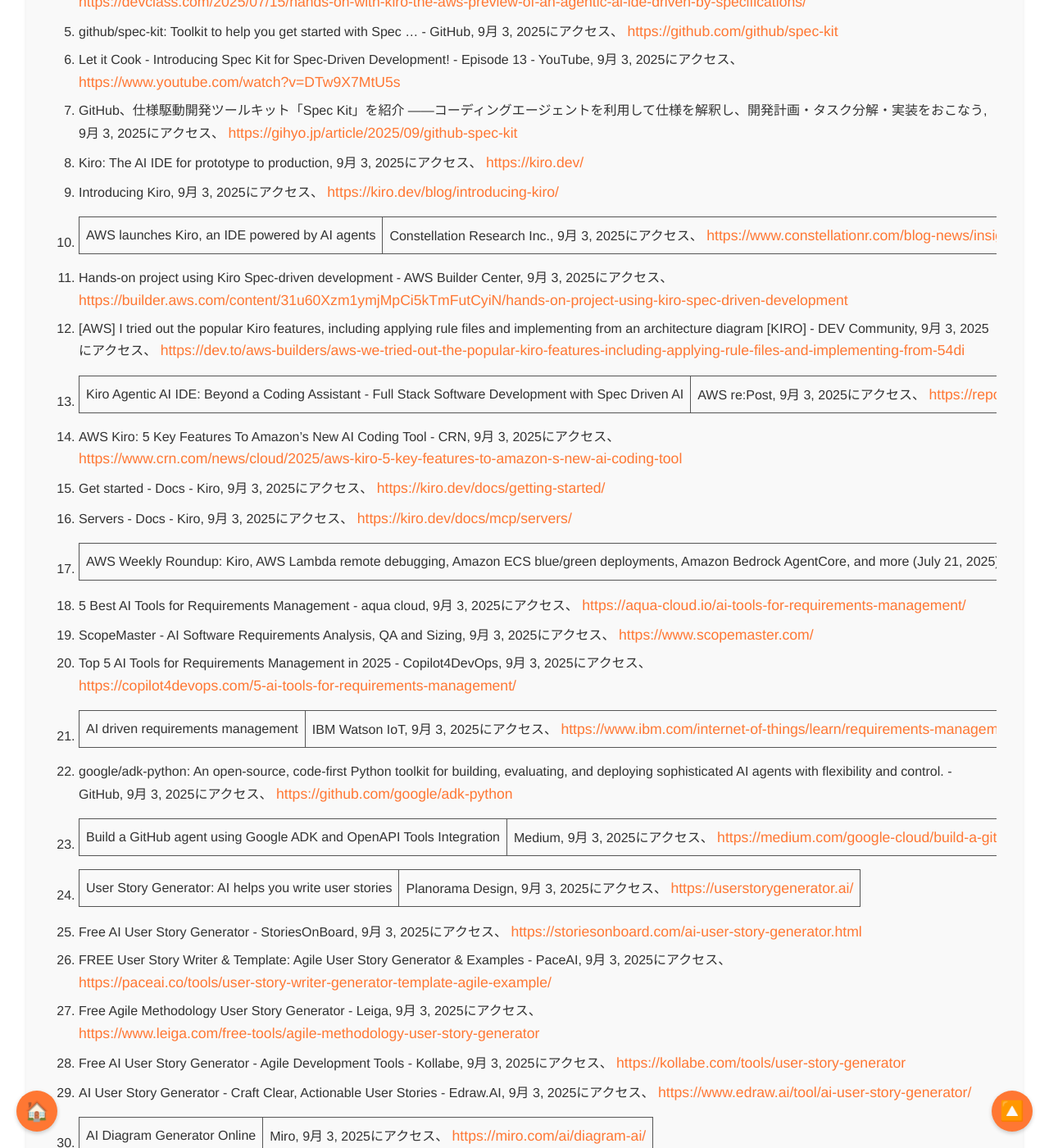
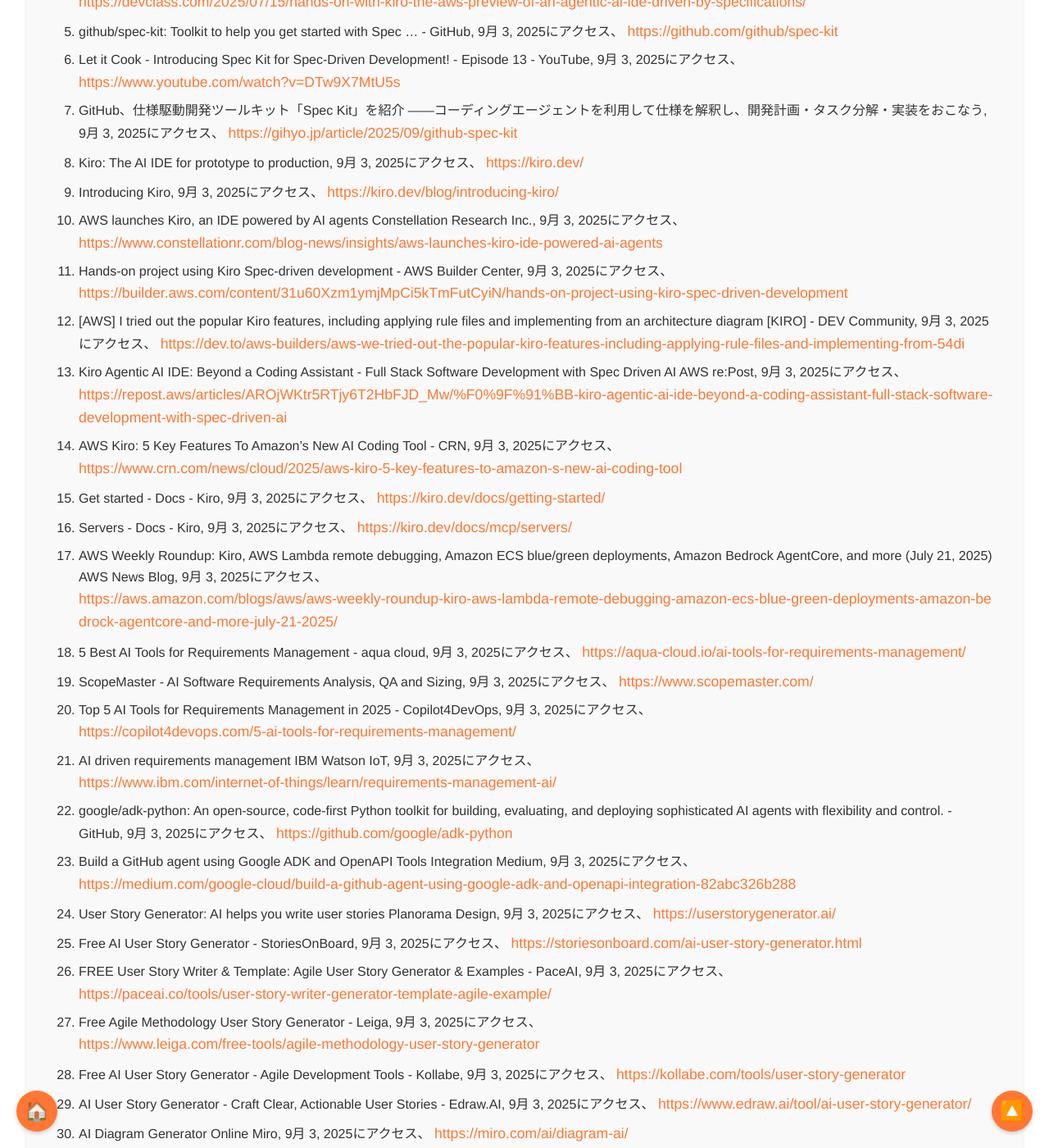
Before and after one commit to aegisfleet/share-deepresearch, a Jekyll site: the page built from _topics/github-spec-kit-vs-aws-kiro/index.md, in a window 1280 px wide and 1400 px high, scrolled down 9456 px. Shown: the whole window at 82% size. Built offline with Jekyll 4.4.1, drawn with Linux system fonts in a browser that asks for light colours; some of the changed text lies outside the part shown.

Commit message:
Auto update files

```diff
--- a/_topics/github-spec-kit-vs-aws-kiro/index.md
+++ b/_topics/github-spec-kit-vs-aws-kiro/index.md
@@ -218,29 +218,29 @@ Spec KitとKiroの登場は、ソフトウェアエンジニアリングにお
 7. GitHub、仕様駆動開発ツールキット「Spec Kit」を紹介 ——コーディングエージェントを利用して仕様を解釈し、開発計画・タスク分解・実装をおこなう, 9月 3, 2025にアクセス、 [https://gihyo.jp/article/2025/09/github-spec-kit](https://gihyo.jp/article/2025/09/github-spec-kit)
 8. Kiro: The AI IDE for prototype to production, 9月 3, 2025にアクセス、 [https://kiro.dev/](https://kiro.dev/)
 9. Introducing Kiro, 9月 3, 2025にアクセス、 [https://kiro.dev/blog/introducing-kiro/](https://kiro.dev/blog/introducing-kiro/)
-10. AWS launches Kiro, an IDE powered by AI agents | Constellation Research Inc., 9月 3, 2025にアクセス、 [https://www.constellationr.com/blog-news/insights/aws-launches-kiro-ide-powered-ai-agents](https://www.constellationr.com/blog-news/insights/aws-launches-kiro-ide-powered-ai-agents)
+10. AWS launches Kiro, an IDE powered by AI agents Constellation Research Inc., 9月 3, 2025にアクセス、 [https://www.constellationr.com/blog-news/insights/aws-launches-kiro-ide-powered-ai-agents](https://www.constellationr.com/blog-news/insights/aws-launches-kiro-ide-powered-ai-agents)
 11. Hands-on project using Kiro Spec-driven development \- AWS Builder Center, 9月 3, 2025にアクセス、 [https://builder.aws.com/content/31u60Xzm1ymjMpCi5kTmFutCyiN/hands-on-project-using-kiro-spec-driven-development](https://builder.aws.com/content/31u60Xzm1ymjMpCi5kTmFutCyiN/hands-on-project-using-kiro-spec-driven-development)
 12. \[AWS\] I tried out the popular Kiro features, including applying rule files and implementing from an architecture diagram \[KIRO\] \- DEV Community, 9月 3, 2025にアクセス、 [https://dev.to/aws-builders/aws-we-tried-out-the-popular-kiro-features-including-applying-rule-files-and-implementing-from-54di](https://dev.to/aws-builders/aws-we-tried-out-the-popular-kiro-features-including-applying-rule-files-and-implementing-from-54di)
-13. Kiro Agentic AI IDE: Beyond a Coding Assistant \- Full Stack Software Development with Spec Driven AI | AWS re:Post, 9月 3, 2025にアクセス、 [https://repost.aws/articles/AROjWKtr5RTjy6T2HbFJD\_Mw/%F0%9F%91%BB-kiro-agentic-ai-ide-beyond-a-coding-assistant-full-stack-software-development-with-spec-driven-ai](https://repost.aws/articles/AROjWKtr5RTjy6T2HbFJD_Mw/%F0%9F%91%BB-kiro-agentic-ai-ide-beyond-a-coding-assistant-full-stack-software-development-with-spec-driven-ai)
+13. Kiro Agentic AI IDE: Beyond a Coding Assistant \- Full Stack Software Development with Spec Driven AI AWS re:Post, 9月 3, 2025にアクセス、 [https://repost.aws/articles/AROjWKtr5RTjy6T2HbFJD\_Mw/%F0%9F%91%BB-kiro-agentic-ai-ide-beyond-a-coding-assistant-full-stack-software-development-with-spec-driven-ai](https://repost.aws/articles/AROjWKtr5RTjy6T2HbFJD_Mw/%F0%9F%91%BB-kiro-agentic-ai-ide-beyond-a-coding-assistant-full-stack-software-development-with-spec-driven-ai)
 14. AWS Kiro: 5 Key Features To Amazon's New AI Coding Tool \- CRN, 9月 3, 2025にアクセス、 [https://www.crn.com/news/cloud/2025/aws-kiro-5-key-features-to-amazon-s-new-ai-coding-tool](https://www.crn.com/news/cloud/2025/aws-kiro-5-key-features-to-amazon-s-new-ai-coding-tool)
 15. Get started \- Docs \- Kiro, 9月 3, 2025にアクセス、 [https://kiro.dev/docs/getting-started/](https://kiro.dev/docs/getting-started/)
 16. Servers \- Docs \- Kiro, 9月 3, 2025にアクセス、 [https://kiro.dev/docs/mcp/servers/](https://kiro.dev/docs/mcp/servers/)
-17. AWS Weekly Roundup: Kiro, AWS Lambda remote debugging, Amazon ECS blue/green deployments, Amazon Bedrock AgentCore, and more (July 21, 2025\) | AWS News Blog, 9月 3, 2025にアクセス、 [https://aws.amazon.com/blogs/aws/aws-weekly-roundup-kiro-aws-lambda-remote-debugging-amazon-ecs-blue-green-deployments-amazon-bedrock-agentcore-and-more-july-21-2025/](https://aws.amazon.com/blogs/aws/aws-weekly-roundup-kiro-aws-lambda-remote-debugging-amazon-ecs-blue-green-deployments-amazon-bedrock-agentcore-and-more-july-21-2025/)
+17. AWS Weekly Roundup: Kiro, AWS Lambda remote debugging, Amazon ECS blue/green deployments, Amazon Bedrock AgentCore, and more (July 21, 2025\) AWS News Blog, 9月 3, 2025にアクセス、 [https://aws.amazon.com/blogs/aws/aws-weekly-roundup-kiro-aws-lambda-remote-debugging-amazon-ecs-blue-green-deployments-amazon-bedrock-agentcore-and-more-july-21-2025/](https://aws.amazon.com/blogs/aws/aws-weekly-roundup-kiro-aws-lambda-remote-debugging-amazon-ecs-blue-green-deployments-amazon-bedrock-agentcore-and-more-july-21-2025/)
 18. 5 Best AI Tools for Requirements Management \- aqua cloud, 9月 3, 2025にアクセス、 [https://aqua-cloud.io/ai-tools-for-requirements-management/](https://aqua-cloud.io/ai-tools-for-requirements-management/)
 19. ScopeMaster \- AI Software Requirements Analysis, QA and Sizing, 9月 3, 2025にアクセス、 [https://www.scopemaster.com/](https://www.scopemaster.com/)
 20. Top 5 AI Tools for Requirements Management in 2025 \- Copilot4DevOps, 9月 3, 2025にアクセス、 [https://copilot4devops.com/5-ai-tools-for-requirements-management/](https://copilot4devops.com/5-ai-tools-for-requirements-management/)
-21. AI driven requirements management | IBM Watson IoT, 9月 3, 2025にアクセス、 [https://www.ibm.com/internet-of-things/learn/requirements-management-ai/](https://www.ibm.com/internet-of-things/learn/requirements-management-ai/)
+21. AI driven requirements management IBM Watson IoT, 9月 3, 2025にアクセス、 [https://www.ibm.com/internet-of-things/learn/requirements-management-ai/](https://www.ibm.com/internet-of-things/learn/requirements-management-ai/)
 22. google/adk-python: An open-source, code-first Python toolkit for building, evaluating, and deploying sophisticated AI agents with flexibility and control. \- GitHub, 9月 3, 2025にアクセス、 [https://github.com/google/adk-python](https://github.com/google/adk-python)
-23. Build a GitHub agent using Google ADK and OpenAPI Tools Integration | Medium, 9月 3, 2025にアクセス、 [https://medium.com/google-cloud/build-a-github-agent-using-google-adk-and-openapi-integration-82abc326b288](https://medium.com/google-cloud/build-a-github-agent-using-google-adk-and-openapi-integration-82abc326b288)
-24. User Story Generator: AI helps you write user stories | Planorama Design, 9月 3, 2025にアクセス、 [https://userstorygenerator.ai/](https://userstorygenerator.ai/)
+23. Build a GitHub agent using Google ADK and OpenAPI Tools Integration Medium, 9月 3, 2025にアクセス、 [https://medium.com/google-cloud/build-a-github-agent-using-google-adk-and-openapi-integration-82abc326b288](https://medium.com/google-cloud/build-a-github-agent-using-google-adk-and-openapi-integration-82abc326b288)
+24. User Story Generator: AI helps you write user stories Planorama Design, 9月 3, 2025にアクセス、 [https://userstorygenerator.ai/](https://userstorygenerator.ai/)
 25. Free AI User Story Generator \- StoriesOnBoard, 9月 3, 2025にアクセス、 [https://storiesonboard.com/ai-user-story-generator.html](https://storiesonboard.com/ai-user-story-generator.html)
 26. FREE User Story Writer & Template: Agile User Story Generator & Examples \- PaceAI, 9月 3, 2025にアクセス、 [https://paceai.co/tools/user-story-writer-generator-template-agile-example/](https://paceai.co/tools/user-story-writer-generator-template-agile-example/)
 27. Free Agile Methodology User Story Generator \- Leiga, 9月 3, 2025にアクセス、 [https://www.leiga.com/free-tools/agile-methodology-user-story-generator](https://www.leiga.com/free-tools/agile-methodology-user-story-generator)
 28. Free AI User Story Generator \- Agile Development Tools \- Kollabe, 9月 3, 2025にアクセス、 [https://kollabe.com/tools/user-story-generator](https://kollabe.com/tools/user-story-generator)
 29. AI User Story Generator \- Craft Clear, Actionable User Stories \- Edraw.AI, 9月 3, 2025にアクセス、 [https://www.edraw.ai/tool/ai-user-story-generator/](https://www.edraw.ai/tool/ai-user-story-generator/)
-30. AI Diagram Generator Online | Miro, 9月 3, 2025にアクセス、 [https://miro.com/ai/diagram-ai/](https://miro.com/ai/diagram-ai/)
+30. AI Diagram Generator Online Miro, 9月 3, 2025にアクセス、 [https://miro.com/ai/diagram-ai/](https://miro.com/ai/diagram-ai/)
 31. AI Diagram Generator: ER, UML, Kubernetes & Network Diagrams, 9月 3, 2025にアクセス、 [https://www.draft1.ai/](https://www.draft1.ai/)
-32. Free AI Architecture Diagram Maker | Simplify Design Workflows, 9月 3, 2025にアクセス、 [https://www.chatdiagram.com/tool/architecture-diagram-tool](https://www.chatdiagram.com/tool/architecture-diagram-tool)
+32. Free AI Architecture Diagram Maker Simplify Design Workflows, 9月 3, 2025にアクセス、 [https://www.chatdiagram.com/tool/architecture-diagram-tool](https://www.chatdiagram.com/tool/architecture-diagram-tool)
 33. AI Architecture Diagram Generator \- Eraser IO, 9月 3, 2025にアクセス、 [https://www.eraser.io/ai/architecture-diagram-generator](https://www.eraser.io/ai/architecture-diagram-generator)
 34. DiagramGPT – AI diagram generator created by Eraser, 9月 3, 2025にアクセス、 [https://www.eraser.io/diagramgpt](https://www.eraser.io/diagramgpt)
-35. Lucidchart | Diagramming Powered By Intelligence, 9月 3, 2025にアクセス、 [https://www.lucidchart.com/pages](https://www.lucidchart.com/pages)
+35. Lucidchart Diagramming Powered By Intelligence, 9月 3, 2025にアクセス、 [https://www.lucidchart.com/pages](https://www.lucidchart.com/pages)
```
